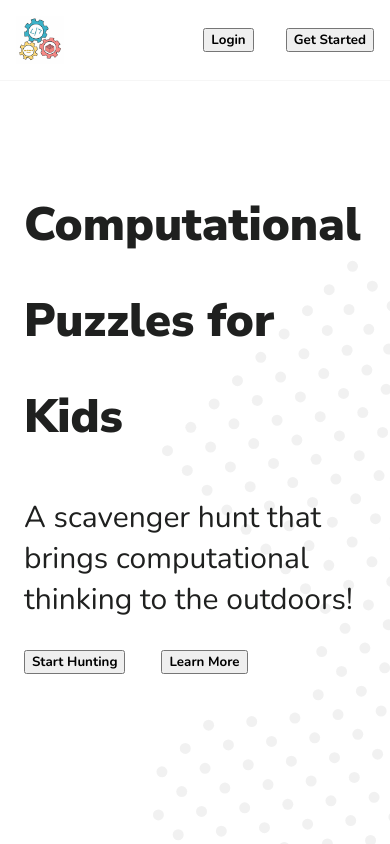
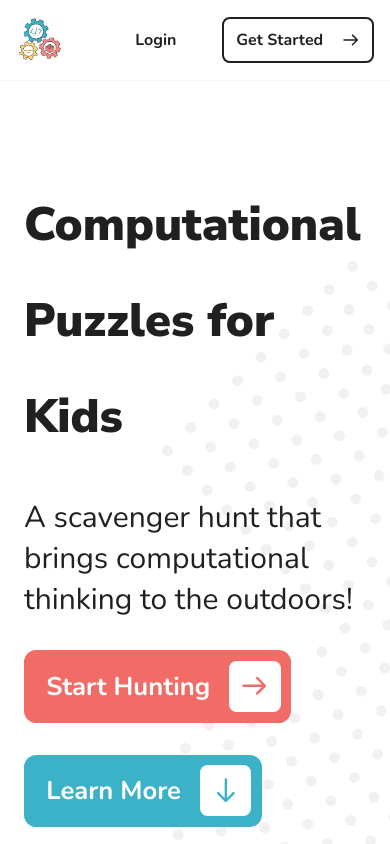
Before and after one commit to Computational-Puzzles/ComputationalPuzzles, a Next.js app: page / in a window 390 px wide. Shown: the top 844 px of the page. Built offline with nearby package versions, Linux system fonts and the light colour scheme; no server answers.

Commit message:
Add landing product page
 - Create product components
   - Create Header component
   - Create Footer component
   - Create Landing component
 - Make Button components EM based, so they can change sizes
 - Add 'flat' option to button
 - Add mobile/tablet/desktop breakpoints

```diff
--- a/src/components/Global/Button/Button.module.scss
+++ b/src/components/Global/Button/Button.module.scss
@@ -10,10 +10,12 @@
   justify-content: space-between;
   align-content: space-between;
   align-items: center;
-  padding: 0.3rem 0.3rem 0.3rem 0.5rem;
+  padding: 0.3em 0.3em 0.3em 0.75em;
+  font-size: 1em;
+  white-space: nowrap;
 
   border: $btn-border-width solid $transparent;
-  border-radius: 0.48rem;
+  border-radius: 0.48em;
 
   &:hover {
     cursor: pointer;
@@ -51,8 +53,24 @@
   border-color: $black;
 
   &:hover {
-    color: $grey;
     border-color: $transparent;
+    background-color: $grey-transparency;
+  }
+
+  .arrowBox {
+    background-color: $transparent;
+  }
+}
+
+.btnFlat {
+  @extend .btn;
+  color: $black;
+  background-color: $transparent;
+  border-color: $transparent;
+
+  &:hover {
+    border-color: $transparent;
+    background-color: $grey-transparency;
   }
 
   .arrowBox {
@@ -65,11 +83,17 @@
   width: $btn-content-height;
   height: $btn-content-height;
   background-color: $white;
-  border-radius: 0.3rem;
-  margin-left: 0.5rem;
+  border-radius: 0.3em;
+  margin-left: 0.3em;
+  font-size: 1em;
 
   .arrow {
     @include center;
+  }
+
+  svg {
+    width: 1em;
+    height: 1em;
   }
 
   .arrowPrimary svg {
@@ -89,6 +113,7 @@
   height: $btn-content-height;
   display: flex;
   align-items: center;
+  margin-right: 0.45em;
 }
 
 // Arrow Rotation
--- a/src/components/Global/Button/index.tsx
+++ b/src/components/Global/Button/index.tsx
@@ -1,7 +1,7 @@
 import React from 'react';
 import styles from './Button.module.scss';
 
-type ButtonType = 'primary' | 'secondary' | 'outline';
+type ButtonType = 'primary' | 'secondary' | 'outline' | 'flat';
 type ArrowDirectionType = 'right' | 'down';
 type ArrowType = { type: ButtonType; arrowDirection: ArrowDirectionType };
 
@@ -16,12 +16,14 @@ const getButtonClass = (type: ButtonType) => {
   if (type === 'primary') return styles.btnPrimary;
   if (type === 'secondary') return styles.btnSecondary;
   if (type === 'outline') return styles.btnOutline;
+  if (type === 'flat') return styles.btnFlat;
 };
 
 const getArrowClass = (type: ButtonType) => {
   if (type === 'primary') return styles.arrowPrimary;
   if (type === 'secondary') return styles.arrowSecondary;
   if (type === 'outline') return styles.arrowOutline;
+  if (type === 'flat') return styles.arrowOutline;
 };
 
 const getArrowSvgRotation = (arrowDirection: ArrowDirectionType) => {
--- a/src/components/Product/Footer/Footer.module.scss
+++ b/src/components/Product/Footer/Footer.module.scss
@@ -9,6 +9,7 @@
     flex-direction: row;
     justify-content: space-between;
     align-items: center;
+    font-size: 1.25rem;
 
     @include mobile() {
       flex-direction: column;
@@ -51,7 +52,6 @@
 
     @include mobile() {
       flex-direction: column;
-      align-items: flex-start;
     }
   }
 
--- a/src/components/Product/Footer/Footer.tsx
+++ b/src/components/Product/Footer/index.tsx
@@ -2,6 +2,7 @@ import React from 'react';
 import footerStyles from './Footer.module.scss';
 import productStyles from '../Product.module.scss';
 import { signIn } from 'next-auth/react';
+import { Button } from '../../Global';
 
 const Footer = () => {
   return (
@@ -9,7 +10,12 @@ const Footer = () => {
       <div className={`${productStyles.wrapper} ${footerStyles.content}`}>
         <div className={footerStyles.exploreMore}>
           <h2>Interested in exploring more?</h2>
-          <button onClick={() => signIn()}>Start Hunting</button>
+          <Button
+            type={'primary'}
+            content={'Start Hunting'}
+            arrowDirection={'right'}
+            onClick={() => signIn()}
+          />
         </div>
         <div className={footerStyles.links}>
           <span>
--- a/src/components/Product/Header/Header.tsx
+++ b/src/components/Product/Header/index.tsx
@@ -1,5 +1,5 @@
 import React from 'react';
-import { Logo } from '../../Global';
+import { Button, Logo } from '../../Global';
 import { signIn } from 'next-auth/react';
 import headerStyles from './Header.module.scss';
 import productStyles from '../Product.module.scss';
@@ -11,8 +11,13 @@ const Header = () => {
         <div className={`${productStyles.wrapper} ${headerStyles.content}`}>
           <Logo showMark={true} showType={true} />
           <div className={headerStyles.actions}>
-            <button onClick={() => signIn()}>Login</button>
-            <button onClick={() => signIn()}>Get Started</button>
+            <Button type={'flat'} content={'Login'} onClick={() => signIn()} />
+            <Button
+              type={'outline'}
+              content={'Get Started'}
+              arrowDirection={'right'}
+              onClick={() => signIn()}
+            />
           </div>
         </div>
       </header>
--- a/src/components/Product/Landing/Landing.module.scss
+++ b/src/components/Product/Landing/Landing.module.scss
@@ -40,9 +40,20 @@
       display: flex;
       flex-direction: row;
       align-items: center;
+      font-size: 1.6rem;
+
+      @include mobile() {
+        flex-direction: column;
+        align-items: flex-start;
+      }
 
       & > * {
         margin-right: 2.25rem;
+
+        @include mobile() {
+          margin-right: 0;
+          margin-bottom: 2rem;
+        }
 
         &:last-child {
           margin-right: 0;
--- a/src/components/Product/Landing/Landing.tsx
+++ b/src/components/Product/Landing/index.tsx
@@ -7,6 +7,7 @@ import jigsaw from '../../../../public/assets/puzzle_dots.svg';
 import childImage1 from '../../../../public/assets/juliane-liebermann-unsplash.jpg';
 import childImage2 from '../../../../public/assets/markus-spiske-unsplash.jpg';
 import { signIn } from 'next-auth/react';
+import { Button } from '../../Global';
 
 const Landing = () => {
   const whatIsThisRef = useRef(null);
@@ -36,8 +37,18 @@ const Landing = () => {
                 outdoors!
               </p>
               <div className={landingStyles.actions}>
-                <button onClick={() => signIn()}>Start Hunting</button>
-                <button onClick={learnMoreButton}>Learn More</button>
+                <Button
+                  type={'primary'}
+                  content={'Start Hunting'}
+                  arrowDirection={'right'}
+                  onClick={() => signIn()}
+                />
+                <Button
+                  type={'secondary'}
+                  content={'Learn More'}
+                  arrowDirection={'down'}
+                  onClick={learnMoreButton}
+                />
               </div>
             </div>
             <div className={landingStyles.image}>
@@ -92,8 +103,8 @@ const Landing = () => {
                 a great family outdoor activity in the process!
               </p>
               <p>
-                As a hunter, you&apos;ll be searching for hidden boxes in the
-                real world that lead you to various online challenges.
+                As a hunter, you&apos;ll be searching for qr codes in the real
+                world that lead you to various online challenges.
               </p>
             </span>
           </div>
--- a/src/components/Product/index.tsx
+++ b/src/components/Product/index.tsx
@@ -1,5 +1,5 @@
-import Header from './Header/Header';
-import Footer from './Footer/Footer';
-import Landing from './Landing/Landing';
+import Header from './Header';
+import Footer from './Footer';
+import Landing from './Landing';
 
 export { Header, Footer, Landing };
--- a/src/styles/abstracts/_variables.scss
+++ b/src/styles/abstracts/_variables.scss
@@ -1,6 +1,7 @@
 $transparent: rgba(#fff, 0);
 $black: #1f201f;
 $grey: #4b4b4b;
+$grey-transparency: rgba($grey, 0.05);
 $white: #ffffff;
 $green: #05c05b;
 $red: #d7222c;
@@ -24,7 +25,9 @@ $info: $white;
 
 $shadow-color: rgba($black, 0.15);
 
+// Product Pages
 $max-product-content-width: 1200px;
 
-$btn-border-width: 0.15rem;
-$btn-content-height: 2rem;
+// Buttons
+$btn-border-width: 0.15em;
+$btn-content-height: 2em;
```
